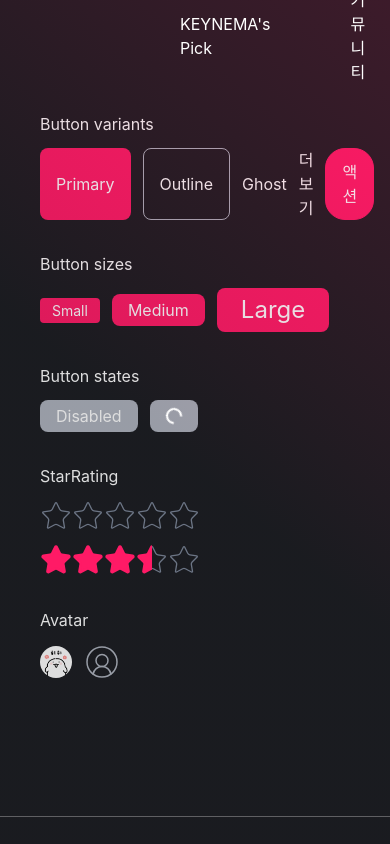
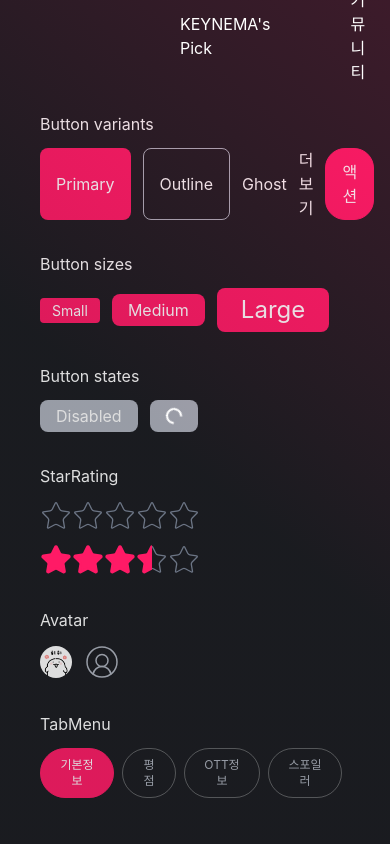
Before and after one commit to SammyLee519/keynema-v2, a React (Vite) app: page /dev in a window 390 px wide. Shown: the top 844 px of the page. Built offline with nearby package versions, Linux system fonts and the light colour scheme; a web font is replaced by a local one.

Commit message:
feat: implement TabMenu component (#23)
- 데스크탑: 언더라인스타일, 모바일: pill 스타일 반응형 처리
- aria-selected 접근성 처리
- DevPage에 추가
- index.ts 배럴패턴 export 추가

Co-authored-by: 샘무리 <sammy@saemmuliui-MacBookPro.local>

```diff
--- /dev/null
+++ b/src/components/common/tab-menu/TabMenu.tsx
@@ -0,0 +1,54 @@
+import { cn } from '@/utils/cn'
+
+type Tab = {
+  value: string
+  label: string
+}
+
+type TabMenuProps = {
+  tabs: Tab[]
+  value: string
+  onValueChange: (value: string) => void
+  className?: string
+}
+
+export function TabMenu({
+  tabs,
+  value,
+  onValueChange,
+  className,
+}: TabMenuProps) {
+  const handleClick = (value: string) => () => {
+    onValueChange(value)
+  }
+
+  return (
+    <div role="tablist" className="flex">
+      {tabs.map((tab) => {
+        const isSelected = value === tab.value
+
+        return (
+          <button
+            key={tab.value}
+            role="tab"
+            aria-selected={isSelected}
+            onClick={handleClick(tab.value)}
+            className={cn(
+              // 모바일 기본
+              'mr-2 rounded-full border border-border-subtle px-4 py-2 text-xs transition-colors',
+              // 데스크탑
+              'md:mr-0 md:h-10 md:w-35 md:rounded-none md:border-0 md:border-b-1 md:text-lg',
+              // 활성&비활성
+              isSelected
+                ? 'border-primary bg-primary text-white md:border-white md:bg-transparent md:font-extrabold md:text-white'
+                : 'text-gray-400 md:border-transparent md:text-white/30',
+              className
+            )}
+          >
+            {tab.label}
+          </button>
+        )
+      })}
+    </div>
+  )
+}
--- a/src/components/index.ts
+++ b/src/components/index.ts
@@ -3,3 +3,4 @@ export { Spinner } from './common/spinner/Spinner'
 export { PageLoader } from './common/page-loader/PageLoader'
 export { StarRating } from './common/star-rating/StarRating'
 export { Avatar } from './common/avatar/Avatar'
+export { TabMenu } from './common/tab-menu/TabMenu'
--- a/src/pages/DevPage.tsx
+++ b/src/pages/DevPage.tsx
@@ -1,10 +1,18 @@
 import { useState } from 'react'
 
 import profileImage from '@/assets/profile_image.png'
-import { Avatar, Button, StarRating } from '@/components'
+import { Avatar, Button, StarRating, TabMenu } from '@/components'
+
+export const TAB_ITEM = [
+  { value: 'info', label: '기본정보' },
+  { value: 'rating', label: '평점' },
+  { value: 'ott', label: 'OTT정보' },
+  { value: 'spoiler', label: '스포일러' },
+]
 
 export default function DevPage() {
   const [starValue, setStarValue] = useState(0)
+  const [tab, setTab] = useState(TAB_ITEM[0].value)
 
   return (
     <div className="flex flex-col gap-8 p-10">
@@ -60,6 +68,11 @@ export default function DevPage() {
           <Avatar />
         </div>
       </section>
+
+      <section className="flex flex-col gap-3">
+        <h2>TabMenu</h2>
+        <TabMenu tabs={TAB_ITEM} value={tab} onValueChange={setTab} />
+      </section>
     </div>
   )
 }
```
